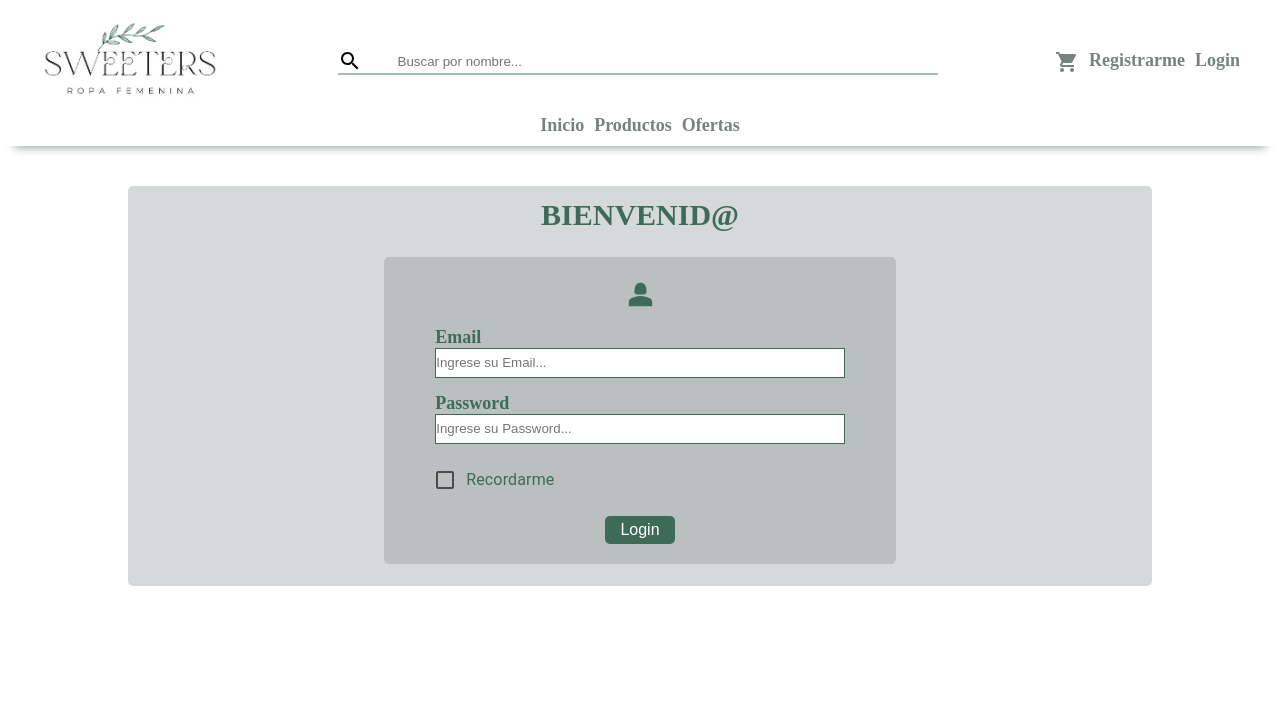
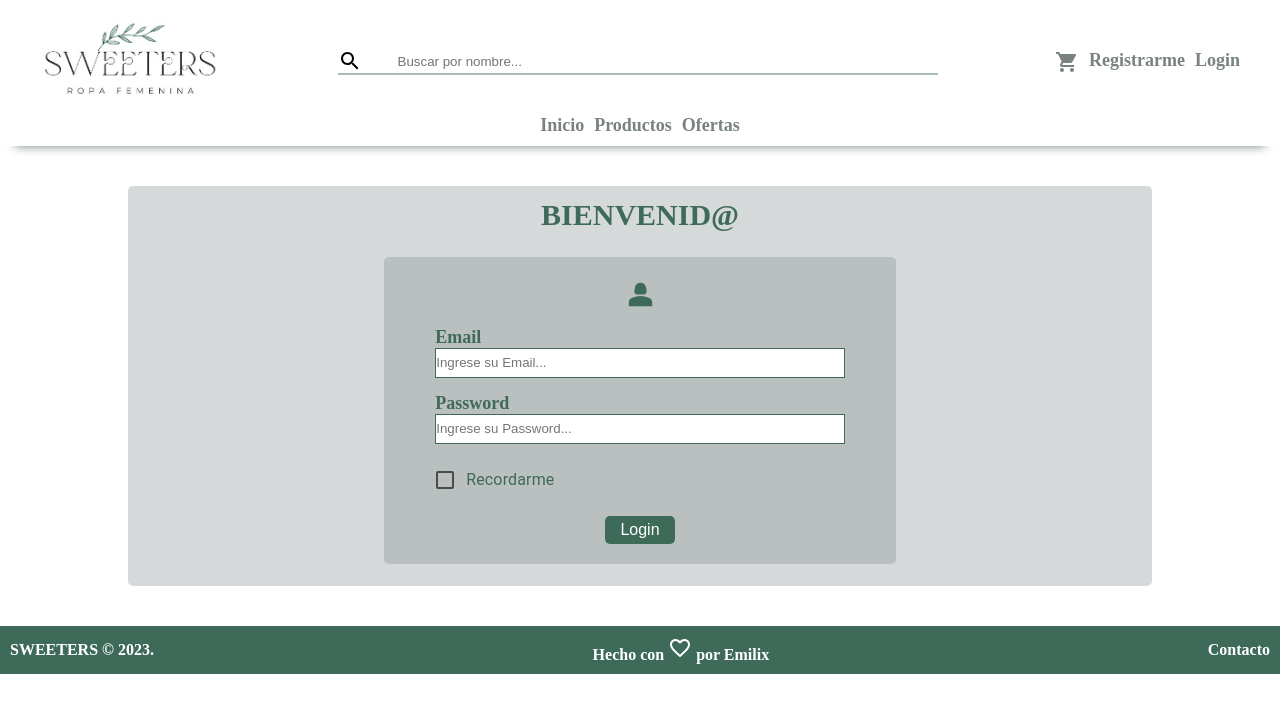
Before and after one commit to Emilix22/sweetersEcommerce, a React (Vite) app: page /users/login in a window 1280 px wide. Shown: the top 712 px of the page. Built offline with nearby package versions, Linux system fonts and the light colour scheme.

Commit message:
agrego footer

```diff
--- a/src/components/app/App.jsx
+++ b/src/components/app/App.jsx
@@ -8,6 +8,7 @@ import Register from '../register/Register';
 import Login from '../login/Login';
 import ProductsDetail from '../productsDetail/ProductsDetail';
 import SearchResult from '../searchResult/SearchResult';
+import Footer from '../footer/footer';
 import Cookie from 'js-cookie'
 
 
@@ -54,6 +55,7 @@ function App() {
 
         {/* <Route component={NotFound} /> */}
       </Switch>
+      <Footer />
     </div>
   )
 }
--- /dev/null
+++ b/src/components/footer/Footer.css
@@ -0,0 +1,21 @@
+.footer {
+    display: flex;
+    justify-content: space-between;
+    align-items: center;
+    background-color: #3e6b59;
+    color: white;
+    margin-top: 15px;
+    padding: 10px;
+    font-size: 12px;
+}
+.footer a {
+    text-decoration: none;
+    color: white;
+    font-size: 12px;
+}
+
+@media (min-width: 769px) {
+    .footer, .footer a {
+        font-size: 16px;
+    }
+}
--- /dev/null
+++ b/src/components/footer/Footer.jsx
@@ -0,0 +1,15 @@
+import React from 'react'
+import './Footer.css'
+import FavoriteBorderIcon from '@mui/icons-material/FavoriteBorder';
+
+function Footer() {
+    return (
+        <div className='footer'>
+            <h4>SWEETERS © 2023.</h4>
+            <h4>Hecho con {<FavoriteBorderIcon />} por Emilix</h4>
+            <a href="tel:541136388857"><h4>Contacto</h4></a>
+        </div>
+    )
+}
+
+export default Footer
```
